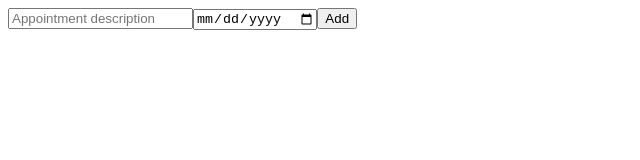
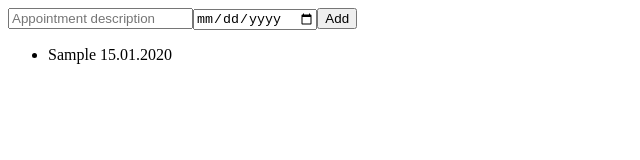
Before and after one commit to sadatmalik/angular-appointment-app, an Angular app: page / in a window 1280 px wide. Both pictures are taken after typing "Sample", "2020-01-15" into the empty fields and a click on the button "Add". Shown: the top 160 px of the page, without its empty margins (0-640 px from the left). Built offline with nearby package versions, Linux system fonts and the light colour scheme.

Commit message:
use *ngFor directive to display stored appointments

```diff
--- a/src/app/appointment-list/appointment-list.component.html
+++ b/src/app/appointment-list/appointment-list.component.html
@@ -3,3 +3,9 @@
   <input [(ngModel)]="newAppointmentDate" type="date" placeholder="Appointment date">
   <button (click)="addAppointment()">Add</button>
 </div>
+
+<ul>
+  <li *ngFor="let appointment of appointments">
+    {{ appointment.title }} {{ appointment.date | date:'dd.MM.yyyy' }}
+  </li>
+</ul>
```
